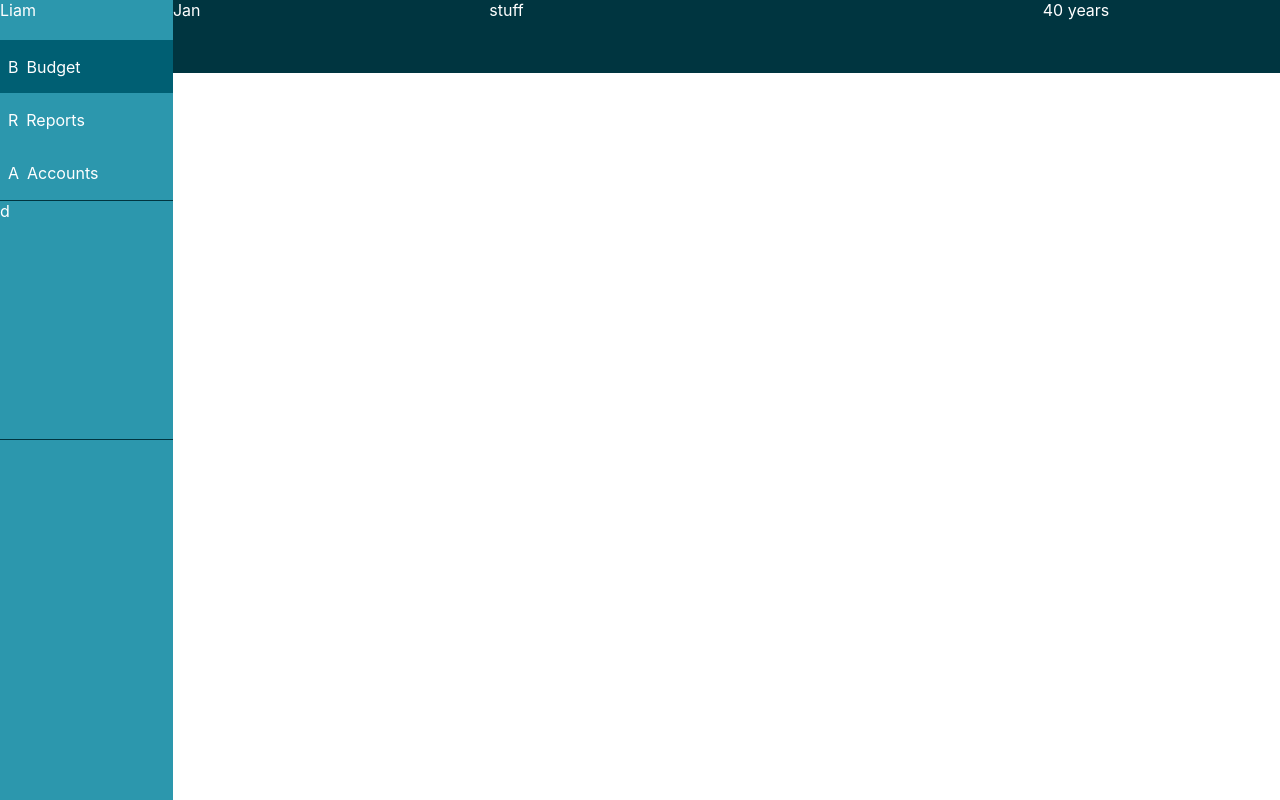
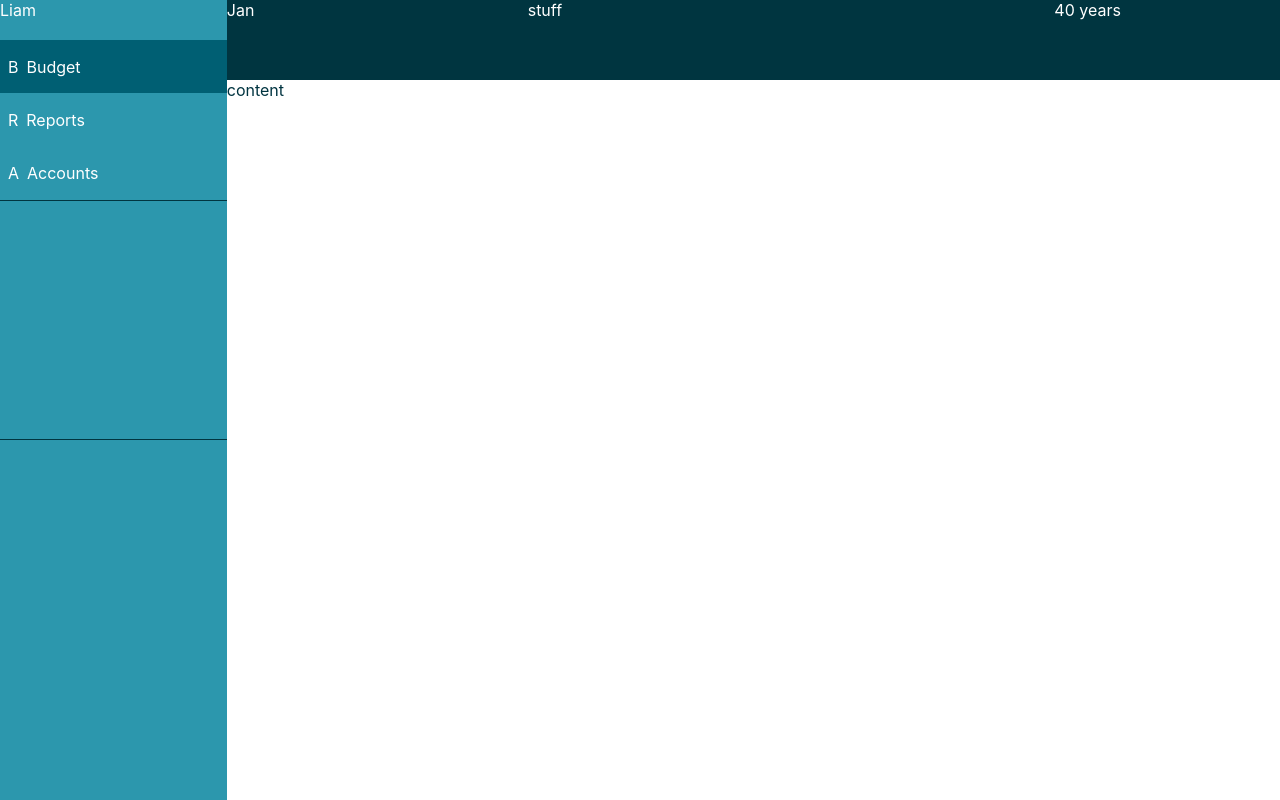
Before and after one commit to liamgbs/not-ynab, a React (Create React App) app: page / in a window 1280 px wide. Built offline with nearby package versions, Linux system fonts and the light colour scheme.

Commit message:
Headers are now in their own views directory

```diff
--- a/src/styles/constants.scss
+++ b/src/styles/constants.scss
@@ -1,3 +1,5 @@
 $primary-colour: #2c97ad;
 $secondary-colour: #003540;
 $tertiary-colour: #e5f5f9;
+
+$text-colour-dark: #003440
--- a/src/views/Header/BudgetHeader/budgetheader.scss
+++ b/src/views/Budget/BudgetHeader/budgetheader.scss
@@ -1,8 +1,10 @@
-@import './../../../styles/constants.scss';
-@import './../../../styles/mixins.scss';
+@import '../../../styles/constants.scss';
+@import '../../../styles/mixins.scss';
 
 .budget-header {
     display:grid;
+    grid-area: header;
+    background: $secondary-colour;
     @include size(100%, 100%);
     grid-template-columns: 20fr 35fr 15fr;
 
--- /dev/null
+++ b/src/views/Budget/budget.scss
@@ -0,0 +1,11 @@
+@import '../../styles/constants.scss';
+
+.budget {
+	display: grid;
+	grid-template: "header" 1fr
+					"content" 9fr;
+	height: 100%;
+	.content {
+		color: $text-colour-dark;
+	}
+}
--- /dev/null
+++ b/src/views/Budget/index.tsx
@@ -0,0 +1,15 @@
+import React, { PureComponent } from 'react';
+import './budget.scss';
+import BudgetHeader from './BudgetHeader';
+export default class Budget extends PureComponent {
+  render() {
+    return (
+      <div className="budget">
+        <BudgetHeader />
+        <div className="content">
+        content
+        </div>
+      </div>
+    )
+  }
+}
--- a/src/views/Header/header.scss
+++ /dev/null
@@ -1,8 +0,0 @@
-@import '../../styles/constants.scss';
-
-.header {
-    grid-area: header;
-    background: $secondary-colour;
-    color: #fff;
-
-}
--- a/src/views/Header/index.tsx
+++ /dev/null
@@ -1,36 +0,0 @@
-import React, { PureComponent } from 'react'
-
-import './header.scss';
-import { connect } from 'react-redux';
-import { RootState } from '../../reducers';
-import { AppView } from '../../reducers/app';
-import BudgetHeader from './BudgetHeader';
-
-interface Props {
-    view: AppView
-}
-
-class Header extends PureComponent<Props> {
-  render() {
-    return (
-      <div className="header">
-        {(() => {
-
-            switch (this.props.view) {
-                case AppView.Budget:
-                    return <BudgetHeader />
-            }
-
-        })()}
-      </div>
-    )
-  }
-}
-
-const mapStateToProps = (state: RootState) => {
-    return {
-        view: state.app.view
-    }
-}
-
-export default connect(mapStateToProps) (Header);
--- a/src/views/Index/index.scss
+++ b/src/views/Index/index.scss
@@ -2,8 +2,8 @@
     display: grid;
     min-height: 100vh;
     min-width: 100vw;
-    grid-template: "sidebar header header" 8fr
-                   "sidebar main main" 40fr
-                   "sidebar main main" 40fr
-                    / 12.5fr 80fr;
+    grid-template: "sidebar main main"
+                   "sidebar main main"
+                   "sidebar main main"
+                    / minmax(6cm, 12.5fr) 80fr;
 }
--- a/src/views/Index/index.tsx
+++ b/src/views/Index/index.tsx
@@ -1,7 +1,6 @@
 import React, { Component } from 'react'
 
 import './index.scss';
-import Header from '../Header';
 import Sidebar from '../Sidebar';
 import Main from '../Main';
 
@@ -9,7 +8,6 @@ export default class Index extends Component {
   render() {
     return (
       <div id="index">
-        <Header />
         <Sidebar />
         <Main />
       </div>
--- a/src/views/Main/index.tsx
+++ b/src/views/Main/index.tsx
@@ -1,13 +1,37 @@
-import React, { Component } from 'react'
+import React, { PureComponent } from 'react'
 
 import './main.scss';
+import { connect } from 'react-redux';
+import { AppView } from '../../reducers/app';
+import Budget from '../Budget';
+import { RootState } from '../../reducers';
 
-export default class Main extends Component {
+interface Props {
+    view: AppView
+}
+
+
+class Main extends PureComponent<Props> {
   render() {
     return (
       <div className="main">
+        {(() => {
 
+            switch (this.props.view) {
+                case AppView.Budget:
+                    return <Budget />
+            }
+
+        })()}
       </div>
     )
   }
 }
+
+const mapStateToProps = (state: RootState) => {
+    return {
+        view: state.app.view
+    }
+}
+
+export default connect(mapStateToProps) (Main);
--- a/src/views/Sidebar/index.tsx
+++ b/src/views/Sidebar/index.tsx
@@ -21,7 +21,7 @@ class Sidebar extends PureComponent<Props> {
 					<ViewControl active={this.props.view === AppView.Account} icon="A" label="Accounts"/>
 				</div>
 				<div className="accounts-controls">
-				d
+
 				</div>
 			</div>
 		)
--- a/src/views/Sidebar/sidebar.scss
+++ b/src/views/Sidebar/sidebar.scss
@@ -15,7 +15,6 @@
     .accounts-controls {
         border-top: solid $secondary-colour 1px;
         border-bottom: solid $secondary-colour 1px;
-
     }
 
 }
```
Also changed, not shown: src/views/Budget/BudgetHeader/index.tsx (renamed from src/views/Header/BudgetHeader/index.tsx).
